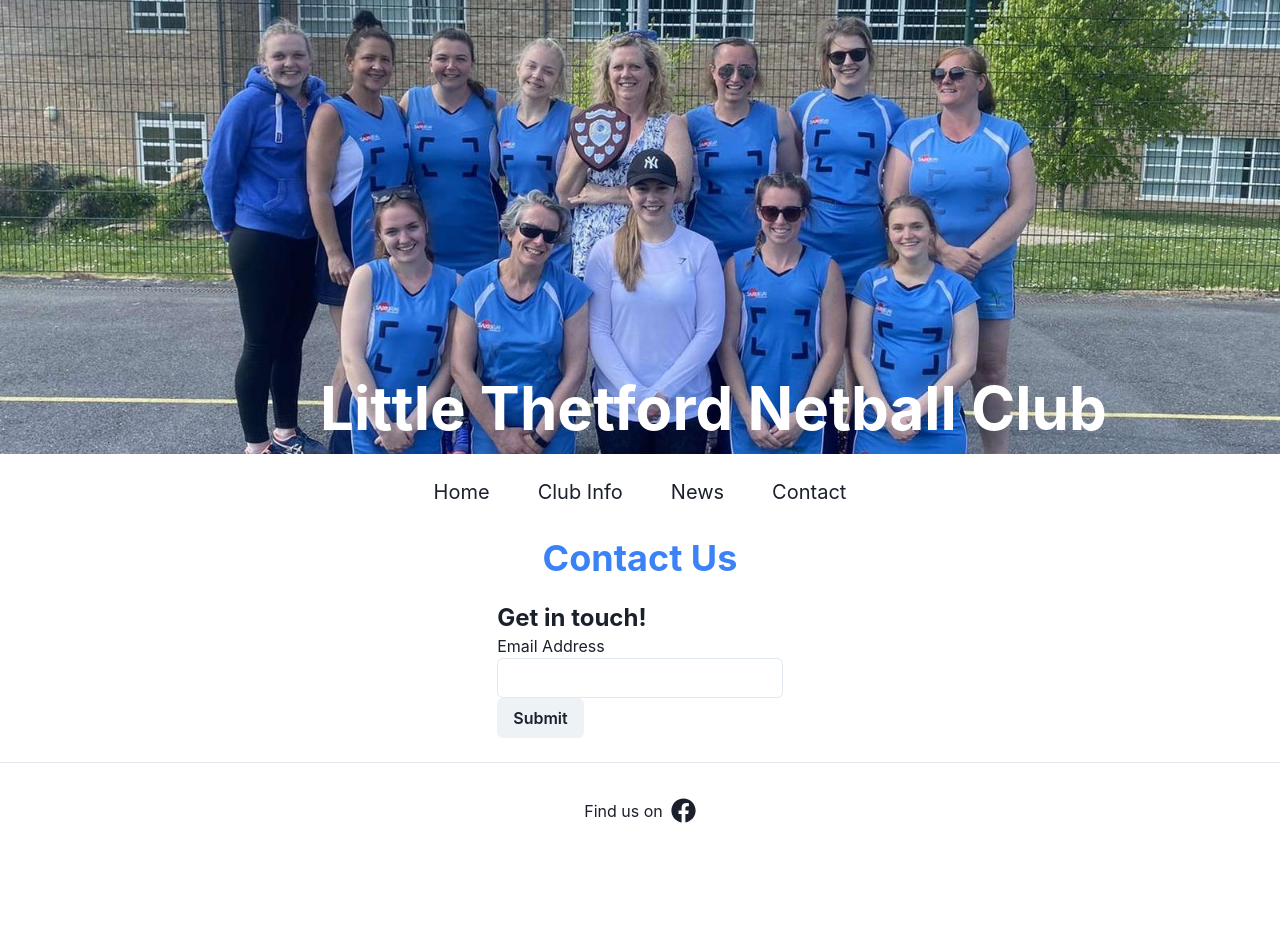
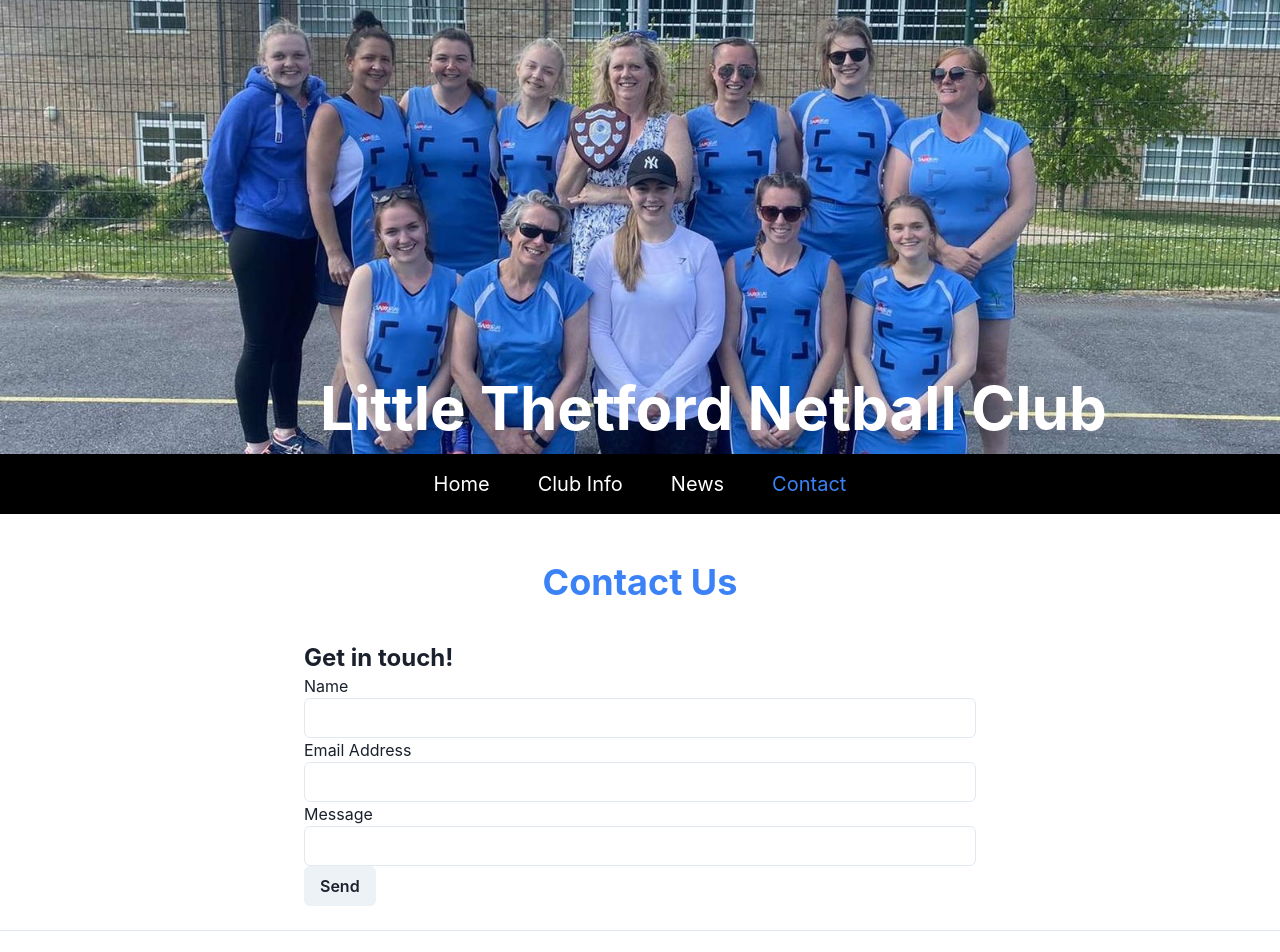
Before and after one commit to JamesArmer/little-thetford-netball-club, a Next.js app: page /contact in a window 1280 px wide. Shown: the top 952 px of the page. Before the commit the page ends 858 px from the top, so only its background shows below. Built offline with nearby package versions, Linux system fonts and the light colour scheme.

Commit message:
Navbar and other css fixes

```diff
--- a/components/Header.tsx
+++ b/components/Header.tsx
@@ -10,7 +10,7 @@ import bannerPic from "../public/images/team_shield_cropped.jpeg";
 export default function Header() {
   return (
     <header>
-      <div className="relative text-center text-white">
+      <div className="relative text-center text-white leading-0">
         <Image
           src={bannerPic}
           alt="Team Photo"
--- a/components/ListItem.tsx
+++ b/components/ListItem.tsx
@@ -5,5 +5,5 @@ import React from "react";
  * @return {JSX.Element} The list item function component
  */
 export default function ListItem({ children }: { children: React.ReactNode }) {
-  return <li className="float-left px-6 pt-6 text-xl">{children}</li>;
+  return <li className="float-left px-6 py-4 text-xl">{children}</li>;
 }
--- a/components/Navbar.tsx
+++ b/components/Navbar.tsx
@@ -1,26 +1,47 @@
 import React from "react";
 import Link from "next/link";
 import ListItem from "./ListItem";
+import { useRouter } from "next/router";
 
 /**
  * Returns the page navbar
  * @return {JSX.Element} The navbar function component
  */
 export default function Navbar() {
+  const router = useRouter();
+
   return (
-    <div className="flex justify-center">
-      <ul className="list-none overflow-hidden">
+    <div className="flex justify-center bg-black">
+      <ul className="list-none overflow-hidden text-white">
         <ListItem>
-          <Link href="/">Home</Link>
+          <Link href="/">
+            <a className={router.pathname == "/" ? "text-blue-500" : ""}>
+              Home
+            </a>
+          </Link>
         </ListItem>
         <ListItem>
-          <Link href="/club-info">Club Info</Link>
+          <Link href="/club-info">
+            <a
+              className={router.pathname == "/club-info" ? "text-blue-500" : ""}
+            >
+              Club Info
+            </a>
+          </Link>
         </ListItem>
         <ListItem>
-          <Link href="/news">News</Link>
+          <Link href="/news">
+            <a className={router.pathname == "/news" ? "text-blue-500" : ""}>
+              News
+            </a>
+          </Link>
         </ListItem>
         <ListItem>
-          <Link href="/contact">Contact</Link>
+          <Link href="/contact">
+            <a className={router.pathname == "/contact" ? "text-blue-500" : ""}>
+              Contact
+            </a>
+          </Link>
         </ListItem>
       </ul>
     </div>
--- a/pages/club-info.tsx
+++ b/pages/club-info.tsx
@@ -6,7 +6,7 @@ const ClubInfo: NextPage = () => {
   return (
     <Layout>
       <div className="flex w-full flex-1 flex-col items-center justify-center px-20 py-4">
-        <h1 className="text-4xl text-center font-bold text-blue-500 py-4">
+        <h1 className="text-4xl text-center font-bold text-blue-500 py-8">
           Club Information
         </h1>
         <div className="w-3/5 py-2">
@@ -23,7 +23,7 @@ const ClubInfo: NextPage = () => {
           <p className="text-xl">
             The first couple of sessions are free to give you a chance to come
             along and take part before deciding whether you want to join the
-            club. Membership fees are £10 per month. Membership allows you to
+            club. Membership fees are £X per month. Membership allows you to
             attend training on a Wednesday evening and take part in any friendly
             matches or tournaments organised by the club. If you decide you
             would like to join a team and take part in competitive matches
--- a/pages/contact.tsx
+++ b/pages/contact.tsx
@@ -7,7 +7,9 @@ import { Input, Button } from "@chakra-ui/react";
 const Contact: NextPage = () => {
   const formik = useFormik({
     initialValues: {
+      name: "",
       email: "",
+      message: "",
     },
     onSubmit: (values) => {
       alert(JSON.stringify(values, null, 2));
@@ -16,12 +18,20 @@ const Contact: NextPage = () => {
   return (
     <Layout>
       <div className="flex w-full flex-1 flex-col items-center justify-center px-20 py-4">
-        <h1 className="text-4xl text-center font-bold text-blue-500 py-4">
+        <h1 className="text-4xl text-center font-bold text-blue-500 py-8">
           Contact Us
         </h1>
         <div className="w-3/5 py-2">
           <h2 className="text-2xl font-bold">Get in touch!</h2>
           <form onSubmit={formik.handleSubmit}>
+            <label htmlFor="name">Name</label>
+            <Input
+              id="name"
+              name="name"
+              type="name"
+              onChange={formik.handleChange}
+              value={formik.values.name}
+            />
             <label htmlFor="email">Email Address</label>
             <Input
               id="email"
@@ -30,8 +40,15 @@ const Contact: NextPage = () => {
               onChange={formik.handleChange}
               value={formik.values.email}
             />
-
-            <Button type="submit">Submit</Button>
+            <label htmlFor="message">Message</label>
+            <Input
+              id="message"
+              name="message"
+              type="message"
+              onChange={formik.handleChange}
+              value={formik.values.message}
+            />
+            <Button type="submit">Send</Button>
           </form>
         </div>
       </div>
--- a/pages/index.tsx
+++ b/pages/index.tsx
@@ -6,7 +6,7 @@ const Home: NextPage = () => {
   return (
     <Layout>
       <div className="flex w-full flex-1 flex-col items-center justify-center px-20 py-4">
-        <h1 className="text-4xl text-center font-bold text-blue-500 py-4">
+        <h1 className="text-4xl text-center font-bold text-blue-500 py-8">
           Welcome to Little Thetford Netball Club!
         </h1>
         <div className="w-3/5 py-2">
--- a/pages/news.tsx
+++ b/pages/news.tsx
@@ -6,7 +6,7 @@ const News: NextPage = () => {
   return (
     <Layout>
       <div className="flex w-full flex-1 flex-col items-center justify-center px-20 py-4">
-        <h1 className="text-4xl text-center font-bold text-blue-500 py-4">
+        <h1 className="text-4xl text-center font-bold text-blue-500 py-8">
           News
         </h1>
         <div className="w-3/5 py-2">
@@ -22,10 +22,10 @@ const News: NextPage = () => {
         <div className="w-3/5 py-2">
           <h2 className="text-2xl font-bold">Our Supporters</h2>
           <p className="text-xl">
-            Ely Netball Club would like to acknowledge our recent supporters-
-            Sport England, Mick George Sports Fund, Living Sport, Cambridgeshire
-            Community Fund, Ridgeons, Skipton Building Society Grassroots Giving
-            and The People&apos;s Postcode Lottery.
+            Little Thetford Netball Club would like to acknowledge our recent
+            supporters- Sport England, Mick George Sports Fund, Living Sport,
+            Cambridgeshire Community Fund, Ridgeons, Skipton Building Society
+            Grassroots Giving and The People&apos;s Postcode Lottery.
           </p>
         </div>
       </div>
--- a/tailwind.config.js
+++ b/tailwind.config.js
@@ -5,7 +5,11 @@ module.exports = {
     "./components/**/*.{js,ts,jsx,tsx}",
   ],
   theme: {
-    extend: {},
+    extend: {
+      lineHeight: {
+        0: "0",
+      },
+    },
   },
   plugins: [],
 };
```
